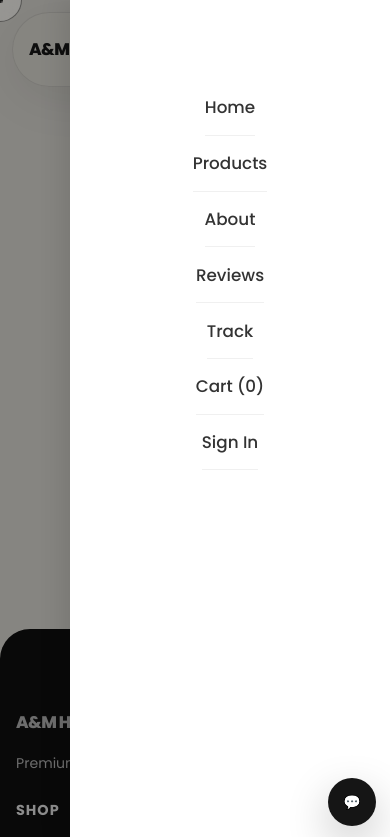
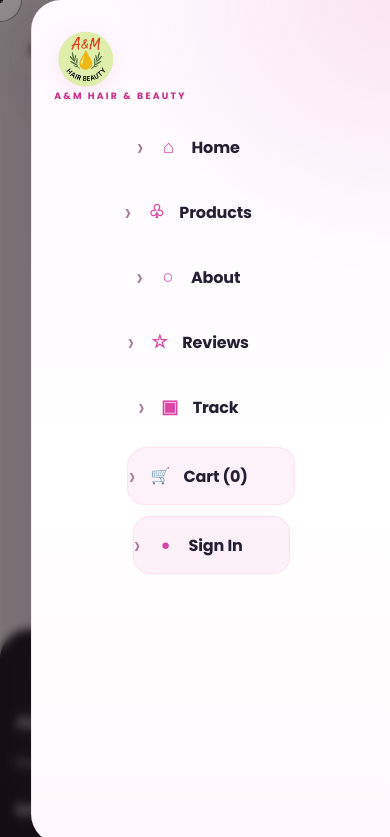
Before and after one commit to Abzntfound/A-M-Hair-and-Beauty, a website: page cart.html in a window 390 px wide. Both pictures are taken after a click on the button "Open menu". Shown: the top 837 px of the page. Drawn offline with nearby package versions, Linux system fonts and the light colour scheme.

Commit message:
Redesign mobile navigation menu

```diff
--- a/styles-base.css
+++ b/styles-base.css
@@ -1111,3 +1111,197 @@ margin-top:0;
     padding:15px;
     border-radius:10px;
 }
+
+
+/* ==========================================================
+   A&M MOBILE MENU — polished drawer
+   ========================================================== */
+@media (max-width: 768px) {
+    .mobile-overlay {
+        background: rgba(24, 12, 22, .52) !important;
+        backdrop-filter: blur(5px);
+        -webkit-backdrop-filter: blur(5px);
+        opacity: 0;
+        visibility: hidden;
+        transition: opacity .3s ease, visibility .3s ease;
+        z-index: 9998;
+    }
+
+    .mobile-overlay.open {
+        opacity: 1;
+        visibility: visible;
+    }
+
+    .mobile-menu {
+        top: 0 !important;
+        right: 0 !important;
+        width: min(88vw, 390px) !important;
+        height: 100dvh !important;
+        max-height: none !important;
+        padding: 118px 20px 28px !important;
+        overflow-y: auto;
+        overflow-x: hidden;
+        background:
+            radial-gradient(circle at 100% 0%, rgba(217,70,166,.12), transparent 30%),
+            linear-gradient(180deg, #fffaff 0%, #fff 58%, #fff8fc 100%) !important;
+        box-shadow: -18px 0 55px rgba(72, 25, 58, .18) !important;
+        border-left: 1px solid rgba(217,70,166,.10);
+        border-radius: 30px 0 0 30px;
+        z-index: 9999;
+        transform: translateX(105%);
+        transition: transform .38s cubic-bezier(.22,1,.36,1) !important;
+    }
+
+    .mobile-menu.open {
+        transform: translateX(0) !important;
+    }
+
+    /* Use the real A&M logo asset rather than a text header. */
+    .mobile-menu::before {
+        content: '';
+        position: absolute;
+        top: 28px;
+        left: 24px;
+        width: 145px;
+        height: 64px;
+        background: url('/A&M.png') left center / contain no-repeat;
+        filter: drop-shadow(0 5px 12px rgba(217,70,166,.12));
+    }
+
+    .mobile-menu::after {
+        content: 'A&M HAIR & BEAUTY';
+        position: absolute;
+        top: 91px;
+        left: 26px;
+        font: 700 .58rem/1 Poppins, sans-serif;
+        letter-spacing: .24em;
+        color: #c92d87;
+    }
+
+    .mobile-menu nav {
+        display: flex !important;
+        flex-direction: column !important;
+        gap: 7px !important;
+        width: 100%;
+    }
+
+    .mobile-menu nav a {
+        position: relative;
+        display: flex !important;
+        align-items: center;
+        min-height: 58px;
+        padding: 13px 46px 13px 55px !important;
+        border: 0 !important;
+        border-radius: 17px;
+        color: #242033 !important;
+        background: transparent;
+        font-size: 1rem !important;
+        font-weight: 650 !important;
+        letter-spacing: -.01em;
+        box-shadow: none;
+        transition: transform .2s ease, background .2s ease, color .2s ease !important;
+    }
+
+    .mobile-menu nav a::before {
+        position: absolute;
+        left: 20px;
+        width: 24px;
+        text-align: center;
+        font-size: 1.15rem;
+        line-height: 1;
+        color: #d946a6;
+    }
+
+    .mobile-menu nav a::after {
+        content: '›' !important;
+        display: block !important;
+        position: absolute;
+        right: 18px;
+        top: 50%;
+        bottom: auto;
+        left: auto;
+        width: auto;
+        height: auto;
+        background: none;
+        color: #9a708d;
+        font-size: 1.6rem;
+        font-weight: 400;
+        transform: translateY(-50%) !important;
+        opacity: .9;
+    }
+
+    .mobile-menu nav a:nth-child(1)::before { content: '⌂'; }
+    .mobile-menu nav a:nth-child(2)::before { content: '♧'; }
+    .mobile-menu nav a:nth-child(3)::before { content: '○'; }
+    .mobile-menu nav a:nth-child(4)::before { content: '☆'; }
+    .mobile-menu nav a:nth-child(5)::before { content: '▣'; }
+
+    .mobile-menu nav a:hover,
+    .mobile-menu nav a.active {
+        color: #c92d87 !important;
+        background: linear-gradient(90deg, rgba(217,70,166,.13), rgba(217,70,166,.04));
+        transform: translateX(2px);
+    }
+
+    /* Cart and account are visually separated from the main links. */
+    .mobile-menu nav a:nth-last-child(2),
+    .mobile-menu nav a:last-child {
+        margin-top: 4px;
+        background: rgba(217,70,166,.065);
+        border: 1px solid rgba(217,70,166,.09) !important;
+    }
+
+    .mobile-menu nav a:nth-last-child(2)::before { content: '🛒'; font-size: 1rem; }
+    .mobile-menu nav a:last-child::before { content: '●'; font-size: .95rem; }
+
+    /* Account follows the cart in the current markup; keep both compact. */
+    .mobile-menu nav a:nth-last-child(2) {
+        border-top-left-radius: 20px;
+    }
+
+    /* Make the mobile header button a clean floating close control while open. */
+    .site-header:has(+ .mobile-overlay + .mobile-menu.open) .mobile-menu-btn {
+        position: relative;
+        z-index: 10001;
+        width: 42px;
+        height: 42px;
+        border-radius: 50%;
+        background: #fff;
+        box-shadow: 0 8px 25px rgba(72,25,58,.14);
+    }
+
+    .site-header:has(+ .mobile-overlay + .mobile-menu.open) .mobile-menu-btn span {
+        position: absolute;
+        left: 12px;
+        top: 20px;
+        width: 18px;
+        margin: 0 !important;
+        background: #d946a6 !important;
+        transition: transform .25s ease !important;
+    }
+
+    .site-header:has(+ .mobile-overlay + .mobile-menu.open) .mobile-menu-btn span:nth-child(1) {
+        transform: rotate(45deg);
+    }
+    .site-header:has(+ .mobile-overlay + .mobile-menu.open) .mobile-menu-btn span:nth-child(2) {
+        opacity: 0;
+    }
+    .site-header:has(+ .mobile-overlay + .mobile-menu.open) .mobile-menu-btn span:nth-child(3) {
+        transform: rotate(-45deg);
+    }
+
+    body:has(.mobile-menu.open) {
+        overflow: hidden;
+    }
+}
+
+@media (max-width: 420px) {
+    .mobile-menu {
+        width: 92vw !important;
+        padding-left: 16px !important;
+        padding-right: 16px !important;
+    }
+
+    .mobile-menu::before { left: 20px; }
+    .mobile-menu::after { left: 22px; }
+}
```
